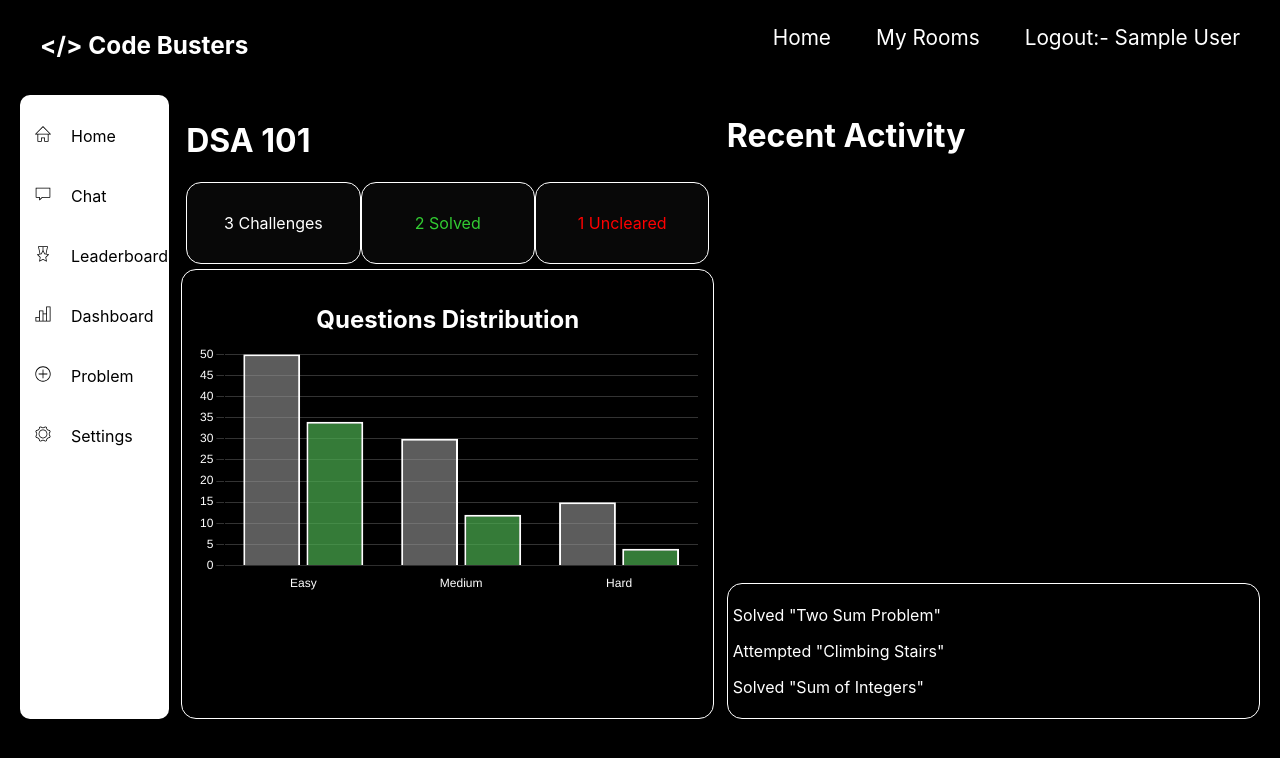
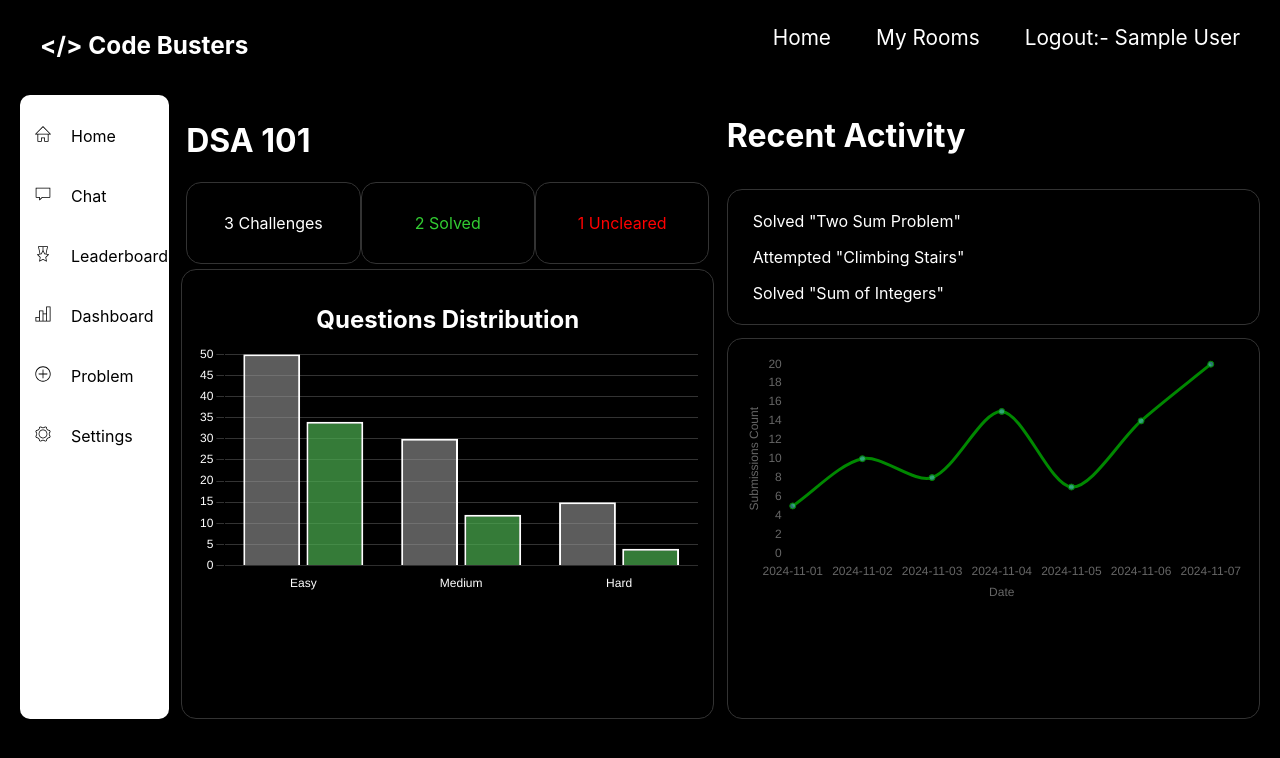
Before and after one commit to V-A-T-S-A-L/coding-platform, a React (Create React App) app in the folder frontend/: page /room/1/dashboard in a window 1280 px wide. Shown: the top 758 px of the page. Built offline with nearby package versions, Linux system fonts and the light colour scheme; sample sign-in values are in the browser's storage.

Commit message:
Dashboard frontend complete

```diff
--- a/frontend/src/components/CreateChallenge.css
+++ b/frontend/src/components/CreateChallenge.css
@@ -18,7 +18,7 @@
 
 .card {
     background-color: #000;
-    border: 1px dashed #fff;
+    border: 1px solid #333;
     color: #fff;
     padding: 20px;
     border-radius: 10px;
--- a/frontend/src/components/Dashboard.css
+++ b/frontend/src/components/Dashboard.css
@@ -11,8 +11,7 @@
 }
 
 .stats-div {
-    background-color: #080808;
-    border: 1px solid white;
+    border: 1px solid #333;
     padding: 30px;
     border-radius: 15px;
     width: 23%;
@@ -21,15 +20,28 @@
 
 .graph-data {
     text-align: center;
-    border: 1px solid white;
+    border: 1px solid #333;
     border-radius: 15px;
     padding: 15px;
     height: 100%;
     align-items: center;
 }
 
+.line-graph-data {
+    text-align: center;
+    border: 1px solid #333;
+    border-radius: 15px;
+    padding: 15px;
+    height: 56%;
+    align-items: center;
+}
+
 .recent {
     padding: 5px;
-    border: 1px solid white;
+    border: 1px solid #333;
     border-radius: 15px;
 }
+
+.recent p {
+    margin-left: 20px;
+}
--- a/frontend/src/components/Dashboard.js
+++ b/frontend/src/components/Dashboard.js
@@ -2,9 +2,10 @@ import React from "react";
 import { Link } from "react-router-dom";
 import { Bar } from "react-chartjs-2";
 import "./Dashboard.css";
-import { Chart as ChartJS, CategoryScale, LinearScale, BarElement, Title, Tooltip, Legend } from "chart.js";
+import { Chart as ChartJS, CategoryScale, LinearScale, BarElement, Title, Tooltip, Legend, PointElement, LineElement, LineController } from "chart.js";
+import { Line } from 'react-chartjs-2';
 
-ChartJS.register(CategoryScale, LinearScale, BarElement, Title, Tooltip, Legend);
+ChartJS.register(CategoryScale, LinearScale, BarElement, Title, Tooltip, Legend, PointElement, LineElement, LineController);
 
 const Dashboard = () => {
 
@@ -68,6 +69,54 @@ const Dashboard = () => {
         },
     };
 
+    const dataLine = {
+        labels: [
+            '2024-11-01', '2024-11-02', '2024-11-03',
+            '2024-11-04', '2024-11-05', '2024-11-06',
+            '2024-11-07'
+        ],
+        datasets: [
+            {
+                label: 'Code Submissions',
+                data: [5, 10, 8, 15, 7, 14, 20], // Example data for each day
+                fill: false,
+                backgroundColor: 'rgba(75,192,192,0.6)',
+                borderColor: '#080',
+                tension: 0.3,
+            },
+        ],
+    };
+
+    const optionsLine = {
+        responsive: true,
+        plugins: {
+            legend: {
+                display: false,
+                position: 'top',
+            },
+            title: {
+                display: false,
+                text: "Submissions Distribution",
+                color: "#fff",
+            },
+        },
+        scales: {
+            x: {
+                title: {
+                    display: true,
+                    text: 'Date',
+                },
+            },
+            y: {
+                title: {
+                    display: true,
+                    text: 'Submissions Count',
+                },
+                beginAtZero: true,
+            },
+        },
+    };
+
     return (
         <div className="settings-container">
             <div className="sidebar">
@@ -125,6 +174,9 @@ const Dashboard = () => {
                     <p>Attempted "Climbing Stairs"</p>
                     <p>Solved "Sum of Integers"</p>
                 </div>
+                <div className="line-graph-data">
+                    <Line data={dataLine} options={optionsLine} />
+                </div>
             </div>
         </div>
     )
```
